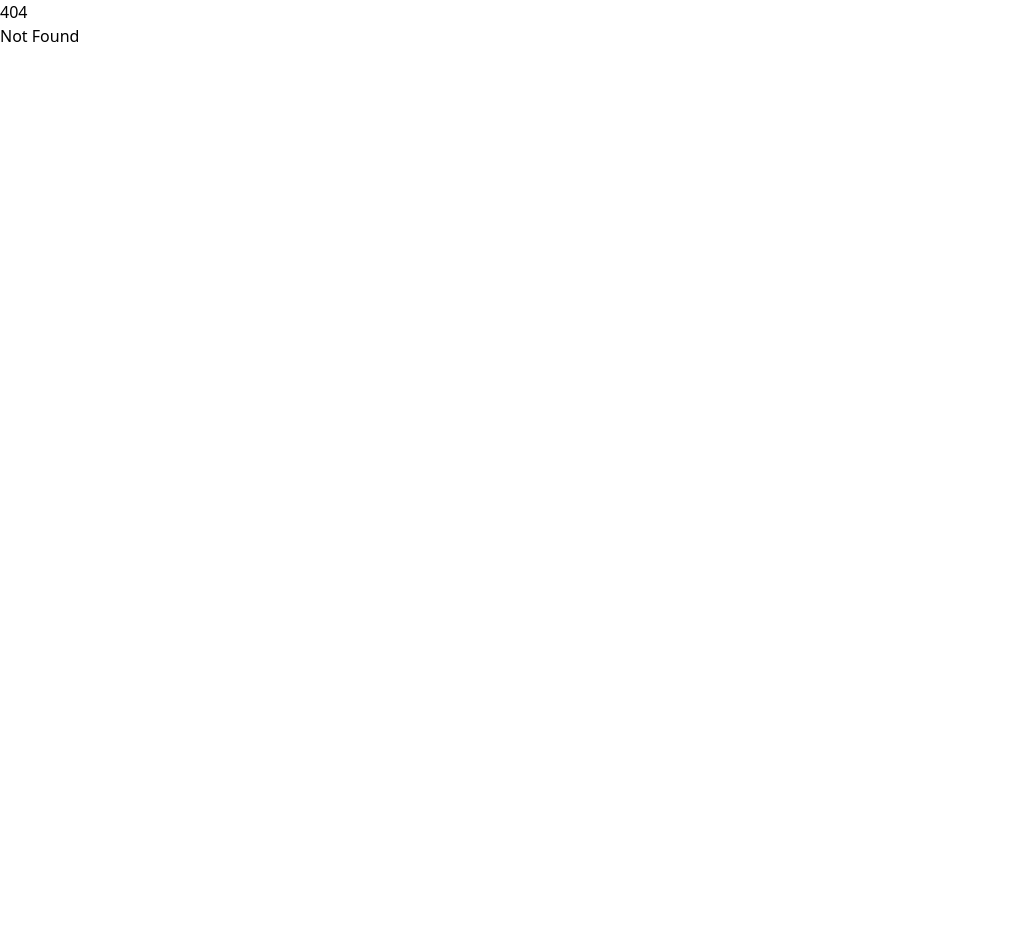
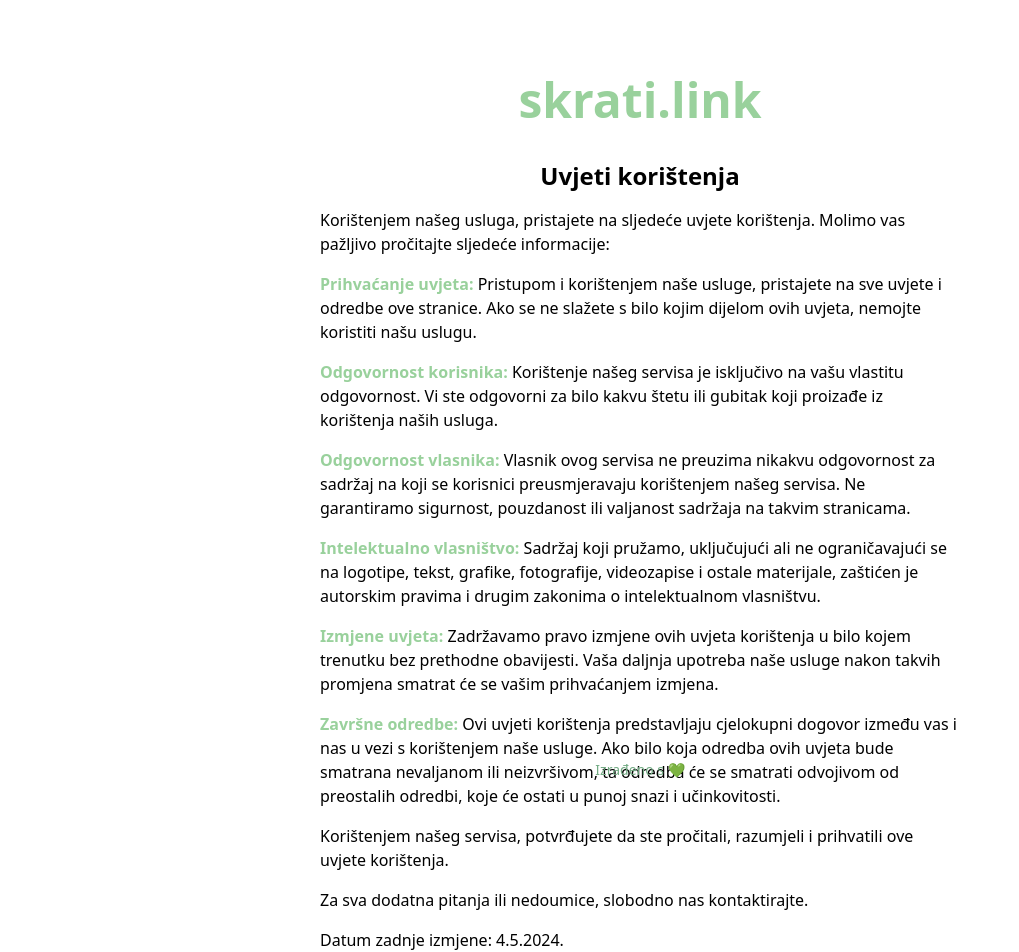
Before and after one commit to h00s/tinylink, a SvelteKit app in the folder frontend/: page /terms in a window 1280 px wide. Before the commit this address had no page. Shown: the whole page, without its empty margins (0-1019 px from the left). Before the commit the page ends 800 px from the top, so only its background shows below. Built offline with nearby package versions, Linux system fonts and the light colour scheme; no server answers.

Commit message:
Added terms and privacy pages

```diff
--- /dev/null
+++ b/frontend/src/routes/privacy/+page.svelte
@@ -0,0 +1,51 @@
+<script>
+  import FlexContainer from '$lib/components/FlexContainer.svelte'
+  import Authorize from '$lib/components/Authorize.svelte'
+  import Privacy from '$lib/components/Privacy.svelte'
+  import Footer from '$lib/components/Footer.svelte'
+</script>
+
+<FlexContainer>
+  <h1 class="title pt-16 pb-2 font-extrabold text-center">skrati.link</h1>
+  <h2 class="pt-4 text-2xl font-extrabold text-center">
+    Pravila privatnosti
+  </h2>
+
+  <p>
+    Ova Pravila privatnosti opisuju kako mi prikupljamo, koristimo i otkrivamo osobne podatke kada koristite našu uslugu i objašnjavaju vaša prava u vezi s tim podacima. Molimo vas pažljivo pročitajte ova pravila privatnosti prije nego što koristite našu uslugu.
+  </p>
+  <p>
+    <b class="text-light-green">Prikupljanje podataka:</b> Pri korištenju naše usluge možemo prikupljati određene osobne podatke kao što su IP adrese, podaci o pregledniku, podaci o lokaciji i druge tehničke informacije koje nam pomažu poboljšati uslugu.
+  </p>
+  <p>
+    <b class="text-light-green">Upotreba podataka:</b> Osobne podatke koristimo isključivo radi pružanja i poboljšanja naše usluge. Ti podaci mogu se koristiti i za analizu trendova, administraciju web mjesta, praćenje kretanja korisnika i prikupljanje demografskih podataka.
+  </p>
+  <p>
+    <b class="text-light-green">Otkrivanje podataka:</b> Nećemo prodavati, trgovati ili na bilo koji drugi način prenositi vaše osobne podatke trećim stranama bez vašeg pristanka, osim ako to nije potrebno radi pružanja usluge ili ako to zahtijeva zakon.
+  </p>
+  <p>
+    <b class="text-light-green">Sigurnost podataka:</b> Poduzimamo razumne mjere kako bismo zaštitili vaše osobne podatke od neovlaštenog pristupa, izmjene ili uništenja. Međutim, imajte na umu da nijedna metoda prijenosa preko interneta ili metoda elektroničke pohrane nije 100% sigurna i stoga ne možemo jamčiti apsolutnu sigurnost vaših podataka.
+  </p>
+  <p>
+    <b class="text-light-green">Dječja privatnost:</b> Naša usluga nije namijenjena osobama mlađim od 13 godina. Ne prikupljamo namjerno osobne podatke od djece mlađe od 13 godina. Ako saznamo da smo prikupili osobne podatke djeteta mlađeg od 13 godina, odmah ćemo poduzeti korake kako bismo te podatke izbrisali.
+  </p>
+  <p>
+    <b class="text-light-green">Izmjene Pravila privatnosti:</b> Zadržavamo pravo izmjene ovih Pravila privatnosti u bilo kojem trenutku. Bilo kakve promjene bit će objavljene na ovoj stranici, stoga redovito provjeravajte ovu stranicu radi ažuriranja.
+  </p>
+  <p>
+    Vaša upotreba naše usluge podrazumijeva vaše prihvaćanje ovih Pravila privatnosti. Ako imate bilo kakvih pitanja ili nedoumica, slobodno nas kontaktirajte.
+  </p>
+
+  <p>
+    Datum zadnje izmjene: 4.5.2024.
+  </p>
+
+</FlexContainer>
+
+<Footer />
+
+<style>
+  p {
+    margin-top: 1rem;
+  }
+</style>
--- /dev/null
+++ b/frontend/src/routes/terms/+page.svelte
@@ -0,0 +1,60 @@
+<script>
+  import FlexContainer from '$lib/components/FlexContainer.svelte'
+  import Authorize from '$lib/components/Authorize.svelte'
+  import Privacy from '$lib/components/Privacy.svelte'
+  import Footer from '$lib/components/Footer.svelte'
+</script>
+
+<FlexContainer>
+  <h1 class="title pt-16 pb-2 font-extrabold text-center">skrati.link</h1>
+  <h2 class="pt-4 text-2xl font-extrabold text-center">
+    Uvjeti korištenja
+  </h2>
+
+  <p>Korištenjem našeg usluga, pristajete na sljedeće uvjete korištenja. Molimo vas pažljivo pročitajte sljedeće informacije:</p>
+
+  <p>
+    <b class="text-light-green">Prihvaćanje uvjeta:</b> Pristupom i korištenjem naše usluge, pristajete na sve uvjete i odredbe ove stranice. Ako se ne slažete s bilo kojim dijelom ovih uvjeta, nemojte koristiti našu uslugu.
+  </p>
+
+  <p>
+    <b class="text-light-green">Odgovornost korisnika:</b> Korištenje našeg servisa je isključivo na vašu vlastitu odgovornost. Vi ste odgovorni za bilo kakvu štetu ili gubitak koji proizađe iz korištenja naših usluga.
+  </p>
+
+  <p>
+    <b class="text-light-green">Odgovornost vlasnika:</b> Vlasnik ovog servisa ne preuzima nikakvu odgovornost za sadržaj na koji se korisnici preusmjeravaju korištenjem našeg servisa. Ne garantiramo sigurnost, pouzdanost ili valjanost sadržaja na takvim stranicama.
+  </p>
+
+  <p>
+    <b class="text-light-green">Intelektualno vlasništvo:</b> Sadržaj koji pružamo, uključujući ali ne ograničavajući se na logotipe, tekst, grafike, fotografije, videozapise i ostale materijale, zaštićen je autorskim pravima i drugim zakonima o intelektualnom vlasništvu.
+  </p>
+
+  <p>
+    <b class="text-light-green">Izmjene uvjeta:</b> Zadržavamo pravo izmjene ovih uvjeta korištenja u bilo kojem trenutku bez prethodne obavijesti. Vaša daljnja upotreba naše usluge nakon takvih promjena smatrat će se vašim prihvaćanjem izmjena.
+  </p>
+
+  <p>
+    <b class="text-light-green">Završne odredbe:</b> Ovi uvjeti korištenja predstavljaju cjelokupni dogovor između vas i nas u vezi s korištenjem naše usluge. Ako bilo koja odredba ovih uvjeta bude smatrana nevaljanom ili neizvršivom, ta odredba će se smatrati odvojivom od preostalih odredbi, koje će ostati u punoj snazi i učinkovitosti.
+  </p>
+
+  <p>
+    Korištenjem našeg servisa, potvrđujete da ste pročitali, razumjeli i prihvatili ove uvjete korištenja.
+  </p>
+
+  <p>
+    Za sva dodatna pitanja ili nedoumice, slobodno nas kontaktirajte.
+  </p>
+
+  <p>
+    Datum zadnje izmjene: 4.5.2024.
+  </p>
+
+</FlexContainer>
+
+<Footer />
+
+<style>
+  p {
+    margin-top: 1rem;
+  }
+</style>
```
Also changed, not shown: frontend/src/routes/privacy/+page.js (added), frontend/src/routes/terms/+page.js (added).
